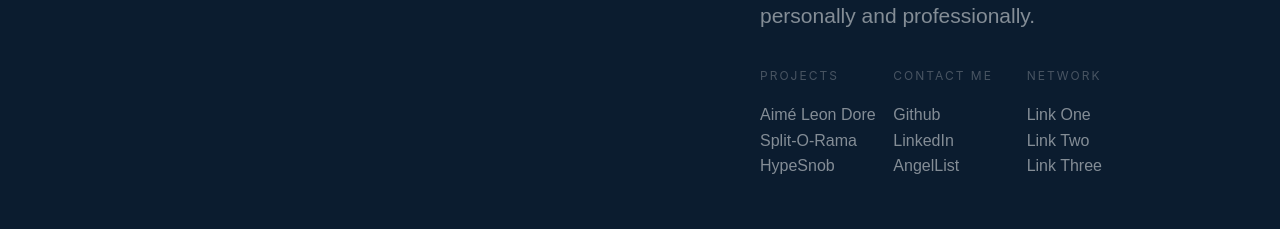
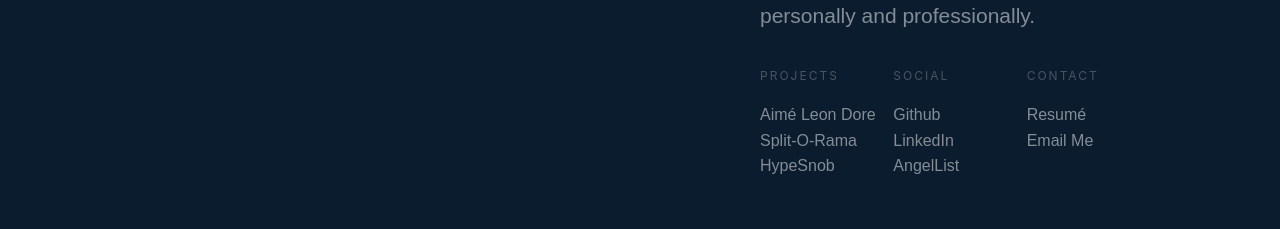
Before and after one commit to aaronkcarpenter/aaronkcarpenter.github.io, a plain HTML site: page index.html in a window 1280 px wide. Shown: the part 1033-1262 px from the top of the page. Drawn offline with nearby package versions, Linux system fonts and the light colour scheme; a script that the page names is missing.

Commit message:
Add resume and mail me links

```diff
--- a/index.html
+++ b/index.html
@@ -56,7 +56,7 @@
             </ul>
           </div>
           <div class="column-2 w-col w-col-4">
-            <div class="text-block-2">Contact Me</div>
+            <div class="text-block-2">Social</div>
             <ul class="list w-list-unstyled">
               <li><a href="https://www.github.com/aaronkcarpenter">Github</a></li>
               <li><a href="https://www.linkedin.com/in/aaronkcarpenter">LinkedIn</a></li>
@@ -64,11 +64,13 @@
             </ul>
           </div>
           <div class="w-col w-col-4">
-            <div class="text-block-2">network</div>
+            <div class="text-block-2">Contact</div>
             <ul class="list w-list-unstyled">
-              <li><a href="#">Link One</a></li>
-              <li><a href="#">Link Two</a></li>
-              <li><a href="#">Link Three</a></li>
+              <li><a target='_blank'
+                  href="https://drive.google.com/file/d/16iFr5Lm5A0wd0E9YwMRcWvwwZPIf99BM/view?usp=sharing">Resumé</a>
+              </li>
+              <li><a target='_blank' href="mailto:aaronkcarpenter@gmail.com">Email Me</a></li>
+              <!-- <li><a href="#">Link Three</a></li> -->
             </ul>
           </div>
         </div>
```
